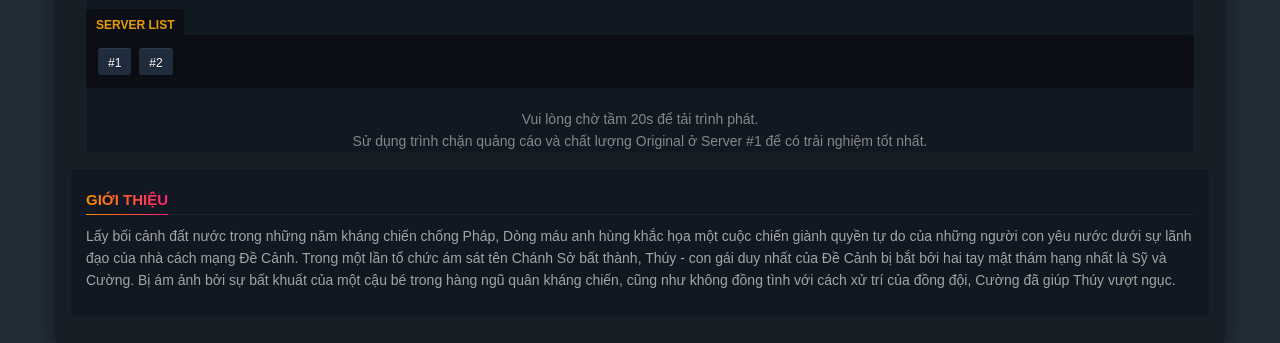
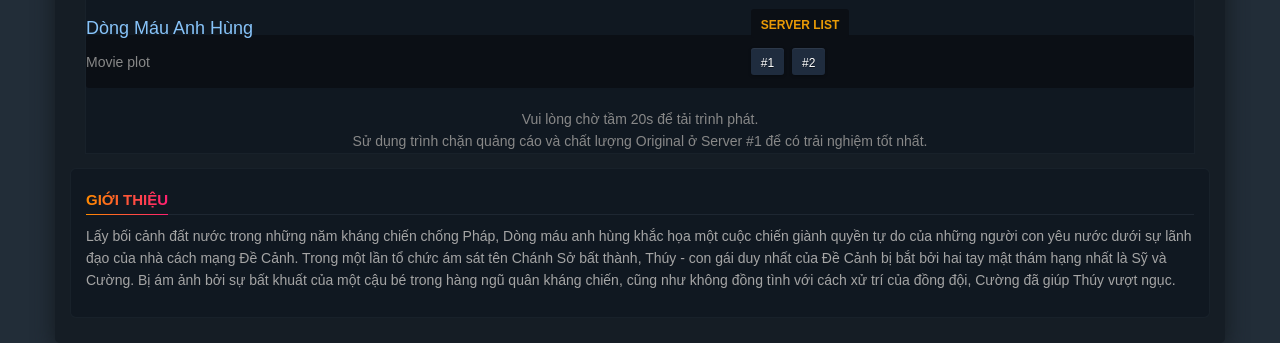
Before and after one commit to wibu048/xem, a Jekyll site: the page built from _posts/2007-4-27-dong-mau-anh-hung.md, in a window 1280 px wide, cut to the strip 797-1140 px from the top of the page. Built offline with Jekyll 4.4.1, drawn with Linux system fonts in a browser that asks for light colours.

Commit message:
Update post.html

```diff
--- a/_layouts/post.html
+++ b/_layouts/post.html
@@ -32,6 +32,12 @@ layout: default
 			</div>
 
 			<div class="clearfix"></div>
+
+				<div class="title-wrapper full">
+<h1 class="entry-title"><a href="/" title="{{ page.title }}" class="tl">{{ page.title }}</a></h1>
+<span class="plot-collapse" data-toggle="collapse" data-target="#expand-post-content" aria-expanded="false" aria-controls="expand-post-content" data-text="Movie plot"><i class="hl-angle-down"></i></span>
+</div>
+
 				{% if page.player.size > 1 %}
 			<div id="halim-list-server" class="list-eps-ajax">
 			   <div class="halim-server show_all_eps">
```
